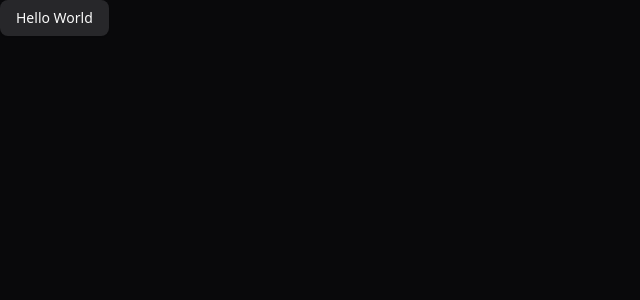
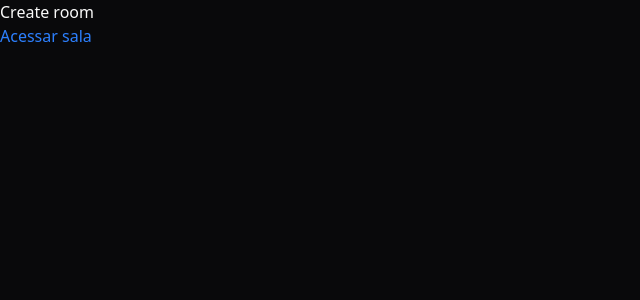
Before and after one commit to lucasbarque/nlw-agents, a React (Vite) app in the folder web/: page / in a window 1280 px wide. Shown: the top 300 px of the page, without its empty margins (0-640 px from the left). Built offline with nearby package versions, Linux system fonts and the light colour scheme.

Commit message:
feat: add routing with react-router-dom and create room functionality

```diff
--- a/web/package.json
+++ b/web/package.json
@@ -16,6 +16,7 @@
     "lucide-react": "^0.525.0",
     "react": "^19.1.0",
     "react-dom": "^19.1.0",
+    "react-router-dom": "^7.6.3",
     "tailwind-merge": "^3.3.1",
     "tailwindcss": "^4.1.11"
   },
--- a/web/src/app.tsx
+++ b/web/src/app.tsx
@@ -1,9 +1,14 @@
-import { Button } from "./components/ui/button";
+import { BrowserRouter, Route, Routes } from "react-router-dom";
+import { CreateRoom } from "./pages/create-room";
+import { Room } from "./pages/room";
 
 export function App() {
   return (
-    <div>
-      <Button variant="secondary">Hello World</Button>
-    </div>
+    <BrowserRouter>
+      <Routes>
+        <Route element={<CreateRoom />} index />
+        <Route element={<Room />} path="/room" />
+      </Routes>
+    </BrowserRouter>
   );
 }
--- /dev/null
+++ b/web/src/pages/create-room.tsx
@@ -0,0 +1,12 @@
+import { Link } from "react-router-dom";
+
+export function CreateRoom() {
+  return (
+    <div>
+      <div>Create room</div>
+      <Link className="text-blue-500 hover:text-blue-700" to="/room">
+        Acessar sala
+      </Link>
+    </div>
+  );
+}
--- /dev/null
+++ b/web/src/pages/room.tsx
@@ -0,0 +1,3 @@
+export function Room() {
+  return <div>Room Details</div>;
+}
```
Also changed, not shown: 1 other file (tests, documents, lock files or other folders).
